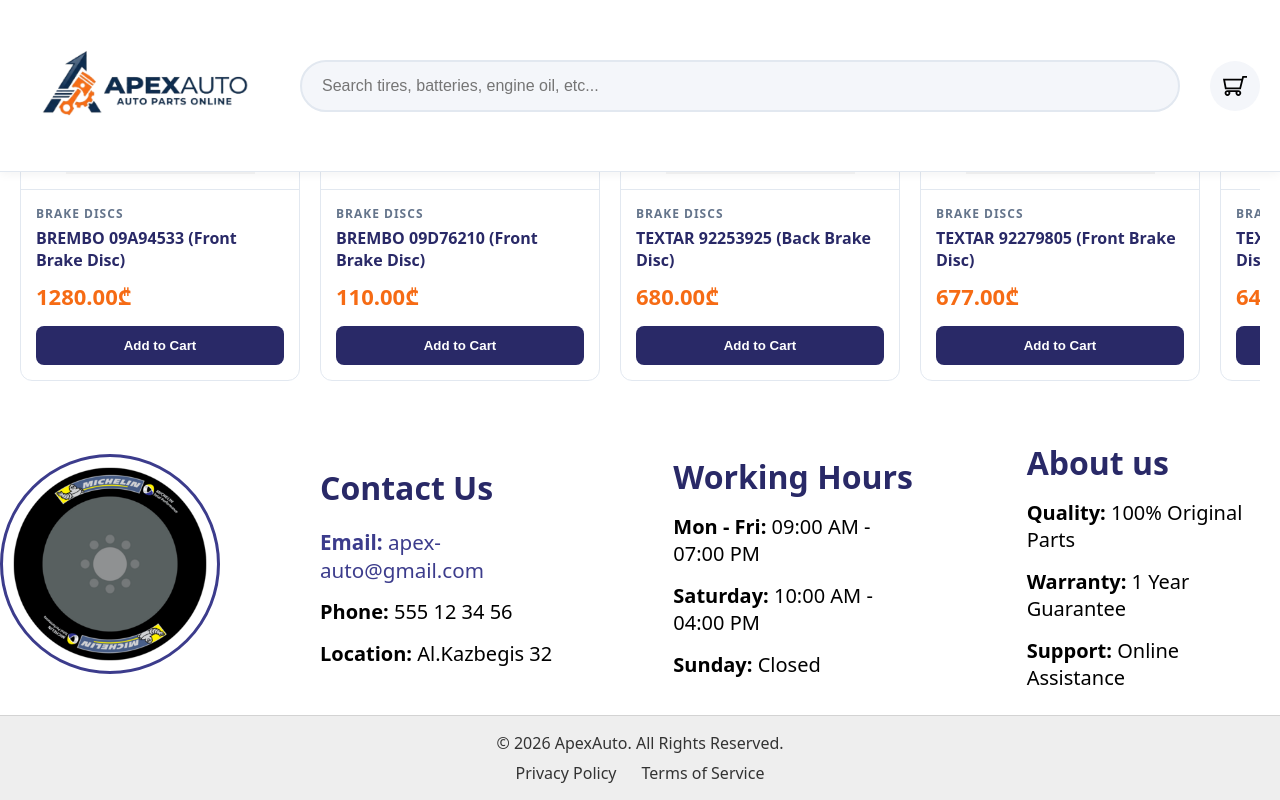
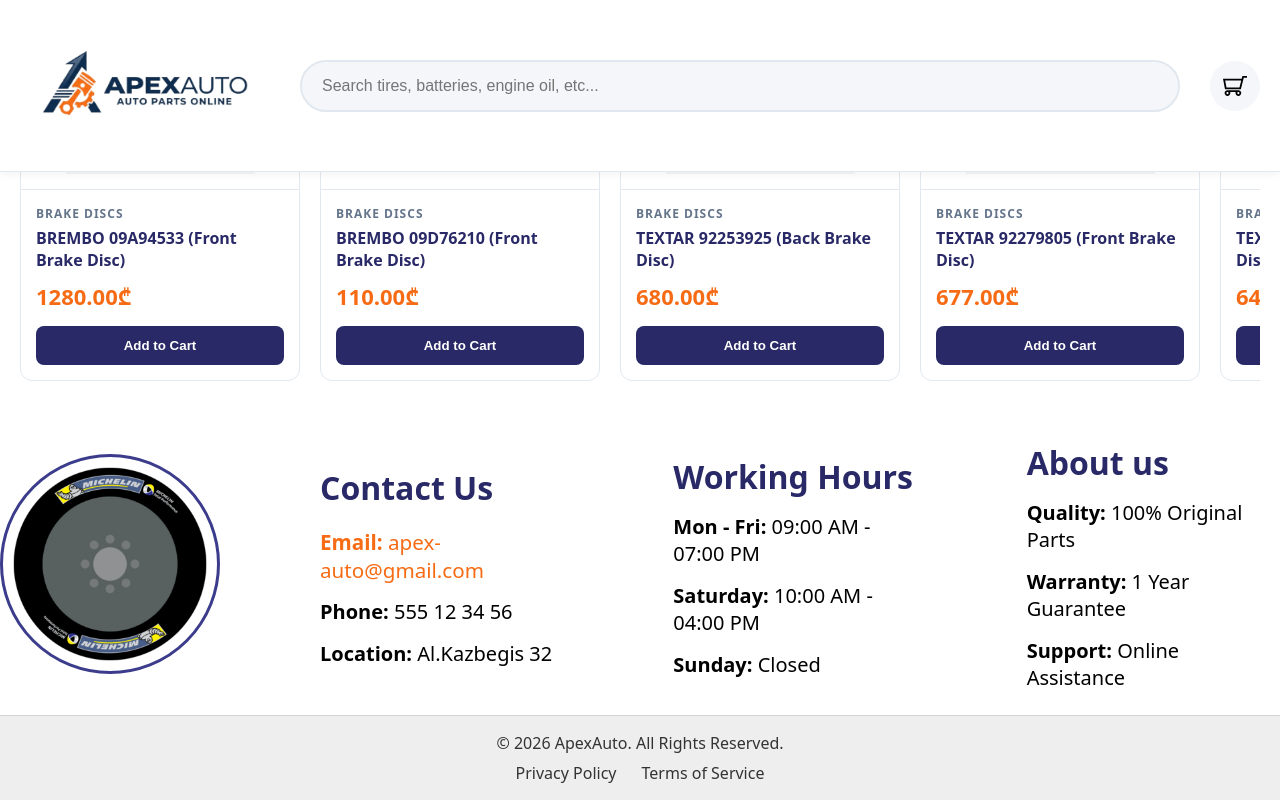
Before and after one commit to LukaTonia/apex-auto, a React (Vite) app: page / in a window 1280 px wide. In both pictures the pointer is over the element 446 px from the left and 3476 px from the top of the page. Shown: the part 2921-3721 px from the top of the page. Built offline with nearby package versions, Linux system fonts and the light colour scheme.

Commit message:
Changed footer hover color.

```diff
--- a/src/components/Footer.css
+++ b/src/components/Footer.css
@@ -44,7 +44,7 @@
 .contact-us p:hover,
 .working-hours p:hover,
 .why-us p:hover {
-  color: rgb(60, 60, 140);
+  color: var(--price-color);
   cursor: pointer;
   transform: scale(1.03);
 }
```
